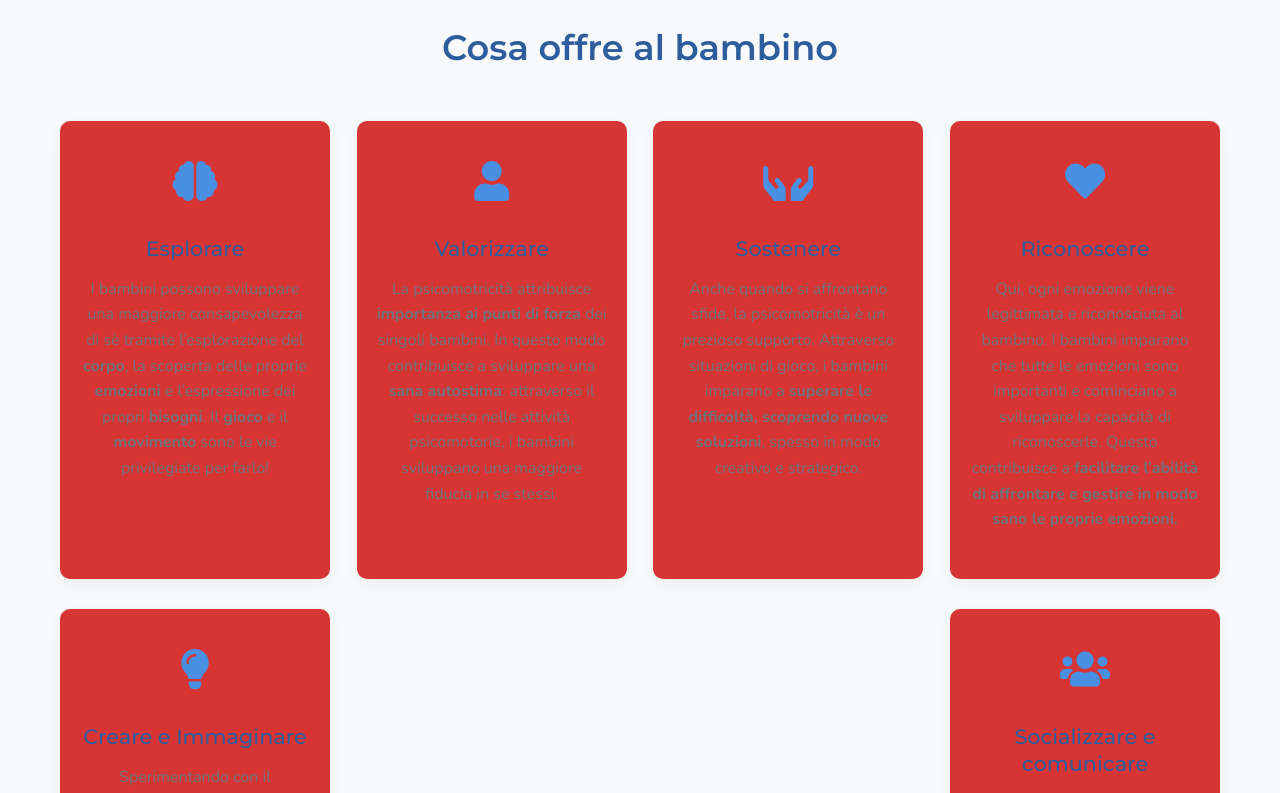
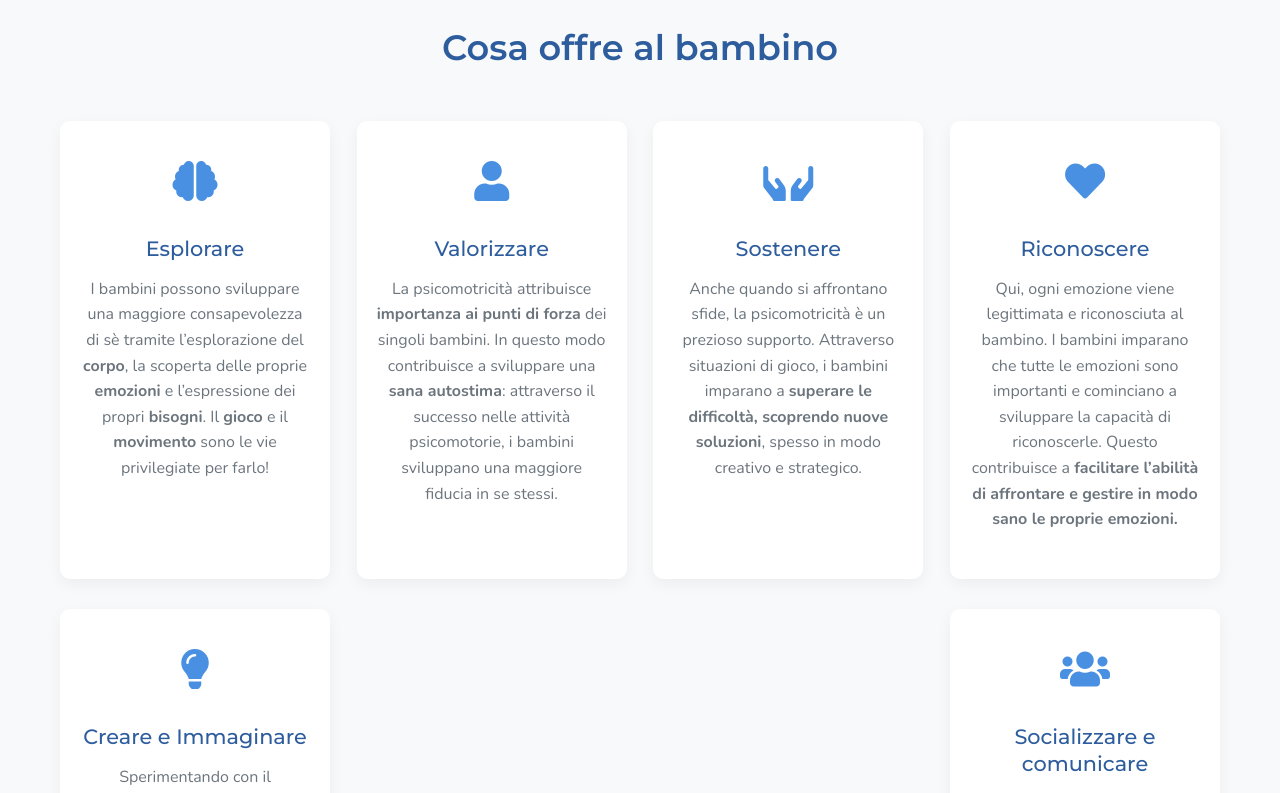
Before and after one commit to aikan86/MirianaPsicomotricita, a React (Create React App) app: page /psicomotricita in a window 1280 px wide. Shown: the part 1160-1953 px from the top of the page. Built offline with nearby package versions, Linux system fonts and the light colour scheme.

Commit message:
Update Psicomotricita.css

```diff
--- a/src/styles/Psicomotricita.css
+++ b/src/styles/Psicomotricita.css
@@ -65,7 +65,7 @@
 
   .principle-card {
     width: calc(25% - 20px);
-    background-color: #d73434;
+    background-color: #fff;
     border-radius: 10px;
     padding: 30px 20px;
     text-align: center;
```
